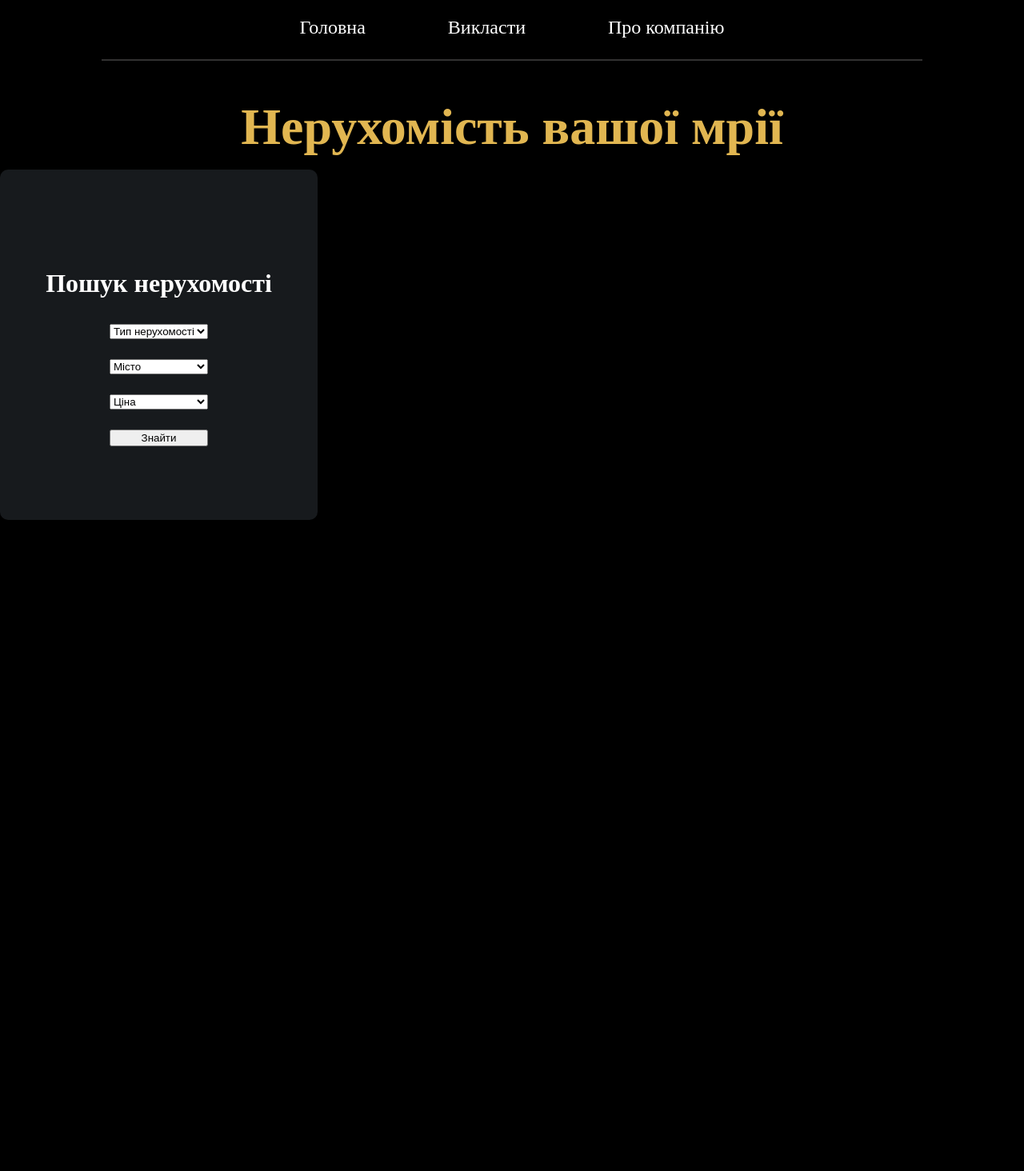
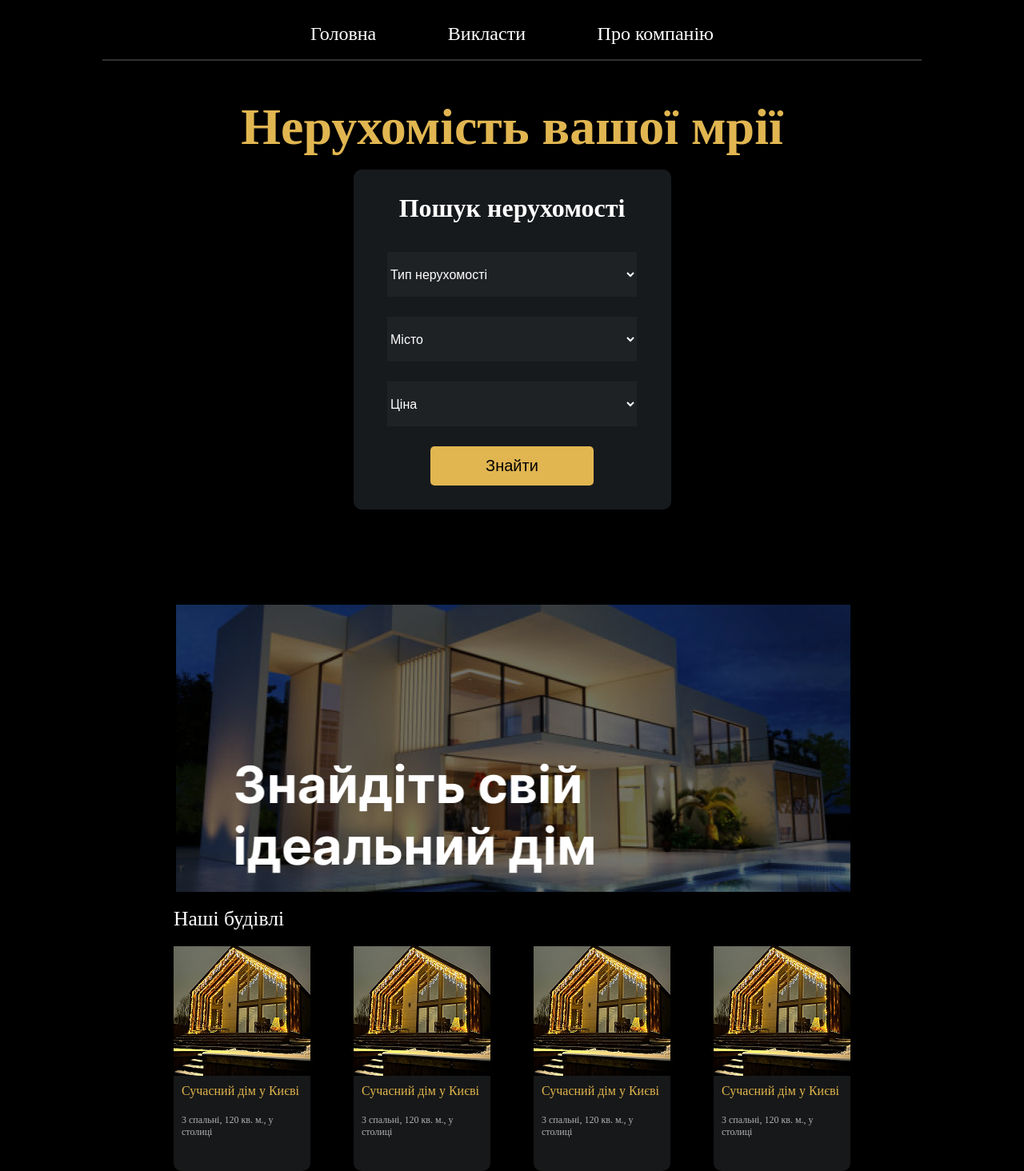
Before and after one commit to LenaFedchenko/real-estate-website, a Python web app: template home/templates/home.html in a window 1280 px wide. Shown: the whole page at 80% size. Before the commit the page ends 650 px from the top, so only its background shows below. Run offline with Jinja, Linux system fonts and the light colour scheme; the template is opened without the code that fills it, so the values that code supplies are empty.

Commit message:
added html, css for home page

```diff
--- a/Project/static/css/header.css
+++ b/Project/static/css/header.css
@@ -1,7 +1,18 @@
-body{
+*{
     margin: 0;
     padding: 0;
+    box-sizing: border-box;
+
+
+}
+
+body{
+    height: 100vh;
     background-color: #000000;
+    --font12: clamp(8px, 1.5vw, 12px);
+    --font16: clamp(12px, 1.5vw, 16px);
+    --font24: clamp(18px, 2vw, 24px);
+    --font32: clamp(22px, 2vw, 32px);
 }
 header{
     display: flex;
@@ -15,10 +26,10 @@ header{
 }
 nav{
     display: flex;
-    gap: 103px;
+    gap: clamp(50px, 7vw, 105px);
 }
 .decoration{
     text-decoration: none;
-    font-size: 24px;
+    font-size: var(--font24);
     color: white;
 }
--- a/home/static/css/home.css
+++ b/home/static/css/home.css
@@ -10,13 +10,22 @@
     font-size: 64px;
     font-weight: 800;
 }
+.main-content{
+    display: flex;
+    align-items: center;
+    justify-content: center;
+    flex-direction: row;
+    flex-wrap: wrap;
+    gap: 119px;
+}
 .selectors{
     display: flex;
     align-items: center;
     justify-content: center;
     flex-direction: column;
+    padding: 30px;
+    gap: 36px;
     width: 397px;
-    height: 438px;
     background-color: #171A1D;
     border-radius: 10px;
 }
@@ -28,5 +37,60 @@
 .all-variants{
     display: flex;
     flex-direction: column;
+    align-items: center;
+    justify-content: center;
     gap: 25px;
 }
+.size-select{
+    width: 312px;
+    height: 56px;
+    font-size: 16px;
+    background-color: #1F2225;
+    color: white;
+    border: none;
+}
+.btn{
+    width: 204px;
+    height: 49px;
+    background-color: #E1B651;
+    font-size: 20px;
+    color: #000000;
+    border-radius: 5px;
+    border: none;
+}
+.prt2{
+    display: flex;
+    gap: 19px;
+    flex-direction: column;
+    flex-wrap: wrap;
+}
+.own-buildings{
+    color: white;
+    font-size: var(--font32);
+}
+.cards{
+    display: flex;
+    gap: 54px;
+    flex-direction: row;
+    flex-wrap: wrap;
+}
+.card{
+    width: 171px;
+    height: 281px;
+    background-color: #171819;
+    border-radius: 10px;
+}
+.text-info{
+    display: flex;
+    flex-direction: column;
+    gap: 20px;
+    padding: 10px;
+}
+.orange{
+    font-size: var(--font16);
+    color: #E1B54C;
+}
+.descr{
+    font-size: var(--font12);
+    color: #ffffffa9;
+}
--- a/home/templates/home.html
+++ b/home/templates/home.html
@@ -12,26 +12,26 @@
     <div class="aligment">
         <p>Нерухомість вашої мрії</p>
     </div>
-    <div>
+    <div class="main-content">
         <div class="selectors">
             <p>
                 Пошук нерухомості
             </p>
             <div class="all-variants">
-                <select>
+                <select class="size-select">
                     <option value="type" disabled selected hidden>Тип нерухомості</option>
                     <option value="home">Дім</option>
                     <option value="hotel">Готель</option>
                     <option value="flat">Квартира</option>
                 </select>
-                <select>
+                <select class="size-select">
                     <option value="city" disabled selected hidden>Місто</option>
                     <option value="Dnipro">Дніпро</option>
                     <option value="Kiev">Київ</option>
                     <option value="Lvov">Львів</option>
                     <option value="Odessa">Одеса</option>
                 </select>
-                <select>
+                <select class="size-select">
                     <option value="cost" disabled selected hidden>Ціна</option>
                     <option value="min">0 - 5 000</option>
                     <option value="more">5 100 - 15 000 </option>
@@ -39,7 +39,42 @@
                     <option value="more">25 100 - 30 000</option>
                     <option value="a lot of">30 100 - ...</option>
                 </select>
-                <button>Знайти</button>
+                <button class="btn">Знайти</button>
+            </div>
+        </div>
+
+        <div class="prt2">
+            <img src="{{ url_for('home.static', filename='images/main_img.png') }}" alt="">
+            <p class="own-buildings">Наші будівлі</p>
+            <div class="cards">
+                <div class="card">
+                    <img src="{{ url_for('home.static', filename='images/house.png') }}" alt="">
+                    <div class="text-info">
+                        <p class="orange">Сучасний дім у Києві</p>
+                        <p class="descr">3 спальні, 120 кв. м., у столиці</p>
+                    </div>
+                </div>
+                <div class="card">
+                    <img src="{{ url_for('home.static', filename='images/house.png') }}" alt="">
+                    <div class="text-info">
+                        <p class="orange">Сучасний дім у Києві</p>
+                        <p class="descr">3 спальні, 120 кв. м., у столиці</p>
+                    </div>
+                </div>
+                <div class="card">
+                    <img src="{{ url_for('home.static', filename='images/house.png') }}" alt="">
+                    <div class="text-info">
+                        <p class="orange">Сучасний дім у Києві</p>
+                        <p class="descr">3 спальні, 120 кв. м., у столиці</p>
+                    </div>
+                </div>
+                <div class="card">
+                    <img src="{{ url_for('home.static', filename='images/house.png') }}" alt="">
+                    <div class="text-info">
+                        <p class="orange">Сучасний дім у Києві</p>
+                        <p class="descr">3 спальні, 120 кв. м., у столиці</p>
+                    </div>
+                </div>
             </div>
         </div>
     </div>
```
Also changed, not shown: home/static/images/house.png (added), home/static/images/main_img.png (added).
